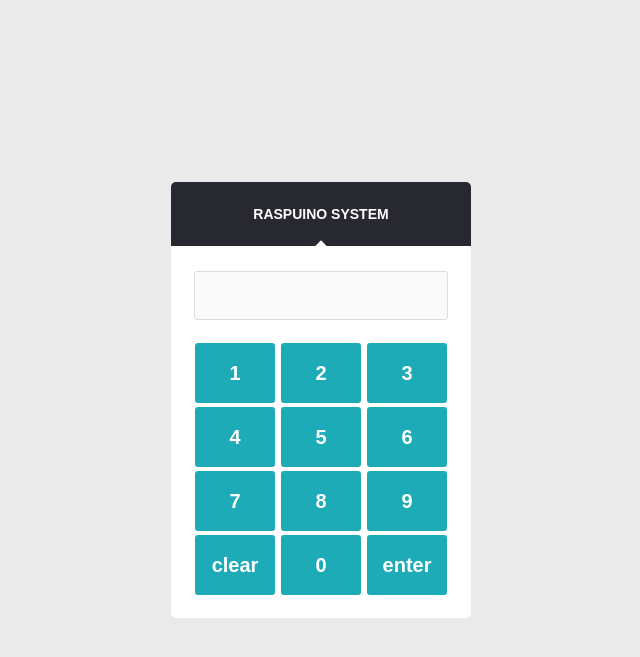
After one commit to antonyflour/hometrol, a PHP site: page /shield/pinpad.php in a window 1280 px wide. The commit adds this page. Shown: the top 657 px of the page, without its empty margins (319-959 px from the left). Run offline with PHP 8.4, Linux system fonts and the light colour scheme; some libraries are stand-ins or nearby versions.

Commit message:
add pinpad

```diff
--- /dev/null
+++ b/web/css/style_pinpad.css
@@ -0,0 +1,136 @@
+/* ---------- GENERAL ---------- */
+* {
+  box-sizing: border-box;
+}
+*:before, *:after {
+  box-sizing: border-box;
+}
+
+body {
+  background: #eaeaea;
+  color: #999;
+  font: 400 16px/1.5em sans-serif;
+  margin: 0;
+  text-align:center;
+}
+
+fieldset {
+  border: none;
+  margin: 0;
+}
+
+h3 {
+  margin: 0;
+}
+
+input {
+  border: none;
+  font-family: inherit;
+  font-size: inherit;
+  margin: 0;
+  -webkit-appearance: none;
+}
+
+input:focus {
+  outline: none;
+}
+
+input[type="button"] {
+  cursor: pointer;
+}
+
+.clearfix:before, .clearfix:after {
+  content: ' ';
+  display: table;
+}
+.clearfix:after {
+  clear: both;
+}
+
+.container {
+  left: 50%;
+  position: fixed;
+  top: 50%;
+  -webkit-transform: translate(-50%, -50%);
+          transform: translate(-50%, -50%);
+}
+
+/* ---------- pinpad-div ---------- */
+#pinpad-div {
+  width: 300px;
+}
+
+#pinpad-div h3 {
+  background-color: #282830;
+  border-radius: 5px 5px 0 0;
+  color: #fff;
+  font-size: 14px;
+  padding: 20px;
+  text-align: center;
+  text-transform: uppercase;
+}
+
+#pinpad-div fieldset {
+  background: #fff;
+  border-radius: 0 0 5px 5px;
+  padding: 20px;
+  position: relative;
+}
+
+#pinpad-div fieldset:before {
+  background-color: #fff;
+  content: "";
+  height: 8px;
+  left: 50%;
+  margin: -4px 0 0 -4px;
+  position: absolute;
+  top: 0;
+  -webkit-transform: rotate(45deg);
+  transform: rotate(45deg);
+  width: 8px;
+}
+
+#pinpad-div input {
+  font-size: 20px;
+}
+
+#pinpad-div input[type="password"] {
+  margin-top: 2px;
+  border: 1px solid #dcdcdc;
+  padding: 12px 10px;
+  width: 100%;
+}
+
+#pinpad-div input[type="text"], input[type="password"] {
+  border-radius: 3px 3px 3px 3px;
+}
+
+#pinpad-div input[type="button"] {
+  background: #1dabb8;
+  border-radius: 3px;
+  color: #fff;
+  font-weight: bold;
+  #padding: 12px 20px;
+  width: 80px;
+  height: 60px;
+}
+
+#pinpad-div input[type="button"]:hover {
+  background: #198d98;
+}
+
+#pinpad-div footer {
+  font-size: 12px;
+  margin-top: 16px;
+}
+
+.info {
+  background: #e5e5e5;
+  border-radius: 50%;
+  display: inline-block;
+  height: 20px;
+  line-height: 20px;
+  margin: 0 10px 0 0;
+  text-align: center;
+  width: 20px;
+}
--- a/web/functionSessionStart.php
+++ b/web/functionSessionStart.php
@@ -18,5 +18,10 @@ function sec_session_start($mysqli, $username, $admin) {
 	$stmt->bind_param('sssss', $key, $username, $admin, $date, $time);
 	$stmt->execute();    // Execute the prepared query.
 	setcookie("raspuino_cookie",$key,time()+600,"/",false);
+
+    if($admin=="NO"){
+        //cookie usato per il pinpad, dura un anno
+        setcookie("known_host","yes",time()+(60*60*24*365),"/",false);
+    }
 }
 ?>
--- a/web/init/create_tables.php
+++ b/web/init/create_tables.php
@@ -18,7 +18,8 @@
 	$users_table_ok=false;
 	if ($stmt = $mysqli->prepare("CREATE TABLE users(
 															 username VARCHAR(50) PRIMARY KEY,
-															 password VARCHAR(128) NOT NULL);")) {
+															 password VARCHAR(128) NOT NULL,
+															 pin VARCHAR(10));")) {
 					if($stmt->execute()){
 						$users_table_ok=true;
 					}
--- /dev/null
+++ b/web/js/pinpad.js
@@ -0,0 +1,17 @@
+
+function addNumber(e){
+	var v = $( "#PINbox" ).val();
+	$( "#PINbox" ).val( v + e.value );
+}
+function clearForm(e){
+	$( "#PINbox" ).val( "" );
+}
+function submitForm(e) {
+	if (e.value == "") {
+		alert("Enter a PIN");
+	} else {
+
+		$("#PINbox").removeAttr("disabled");
+		formhash(document.getElementById('PINform'), e);
+	};
+};
--- /dev/null
+++ b/web/pinpad.php
@@ -0,0 +1,53 @@
+
+<!DOCTYPE html>
+<html>
+    <head>
+	<meta name="viewport" content="width=device-width">
+        <title>Login</title>
+        <link rel="stylesheet" href="css/style_pinpad.css" />
+        <script type="text/JavaScript" src="js/sha512.js"></script>
+        <script type="text/JavaScript" src="js/forms.js"></script>
+        <script src="js/pinpad.js"></script>
+        <script src='http://cdnjs.cloudflare.com/ajax/libs/jquery/2.1.3/jquery.min.js'></script>
+
+    </head>
+    <body>
+	<div class="container">
+	<div id="pinpad-div">
+	<h3>Raspuino System</h3>
+	<fieldset>
+
+		<form action='/processLoginPincode.php' method='post' name='PINform' id='PINform' autocomplete='off' draggable='true'>
+			<table border="0" align="center">
+				<tr>
+					<td colspan="3" style="padding-bottom: 20px;"><input id='PINbox' type='password' value='' name='PINbox' disabled/>
+				</tr>
+				<tr>
+
+					<td><input type='button' class='PINbutton' name='1' value='1' id='1' onClick=addNumber(this); />
+					<td><input type='button' class='PINbutton' name='2' value='2' id='2' onClick=addNumber(this); />
+					<td><input type='button' class='PINbutton' name='3' value='3' id='3' onClick=addNumber(this); />
+				</tr>
+				<tr>
+					<td><input type='button' class='PINbutton' name='4' value='4' id='4' onClick=addNumber(this); />
+					<td><input type='button' class='PINbutton' name='5' value='5' id='5' onClick=addNumber(this); />
+					<td><input type='button' class='PINbutton' name='6' value='6' id='6' onClick=addNumber(this); />
+				</tr>
+				<tr>
+					<td><input type='button' class='PINbutton' name='7' value='7' id='7' onClick=addNumber(this); />
+					<td><input type='button' class='PINbutton' name='8' value='8' id='8' onClick=addNumber(this); />
+					<td><input type='button' class='PINbutton' name='9' value='9' id='9' onClick=addNumber(this); />
+				</tr>
+				<tr>
+					<td><input type='button' class='PINbutton clear' name='-' value='clear' id='-' onClick=clearForm(this); />
+					<td><input type='button' class='PINbutton' name='0' value='0' id='0' onClick=addNumber(this); />
+					<td><input type='button' class='PINbutton enter' name='+' value='enter' id='+' onClick=submitForm(PINbox); />
+				</tr>
+			</table>
+		</form>
+
+	</fieldset>
+	</div>
+	</div>
+    </body>
+</html>
```
Also changed, not shown: web/changePincode.php (added, +57 -0 lines), web/changePincodeForm.php (added, +112 -0 lines), web/check_pincode_function.php (added, +31 -0 lines), web/js/changePIN.js (added, +41 -0 lines), web/processLoginPincode.php (added, +51 -0 lines).
